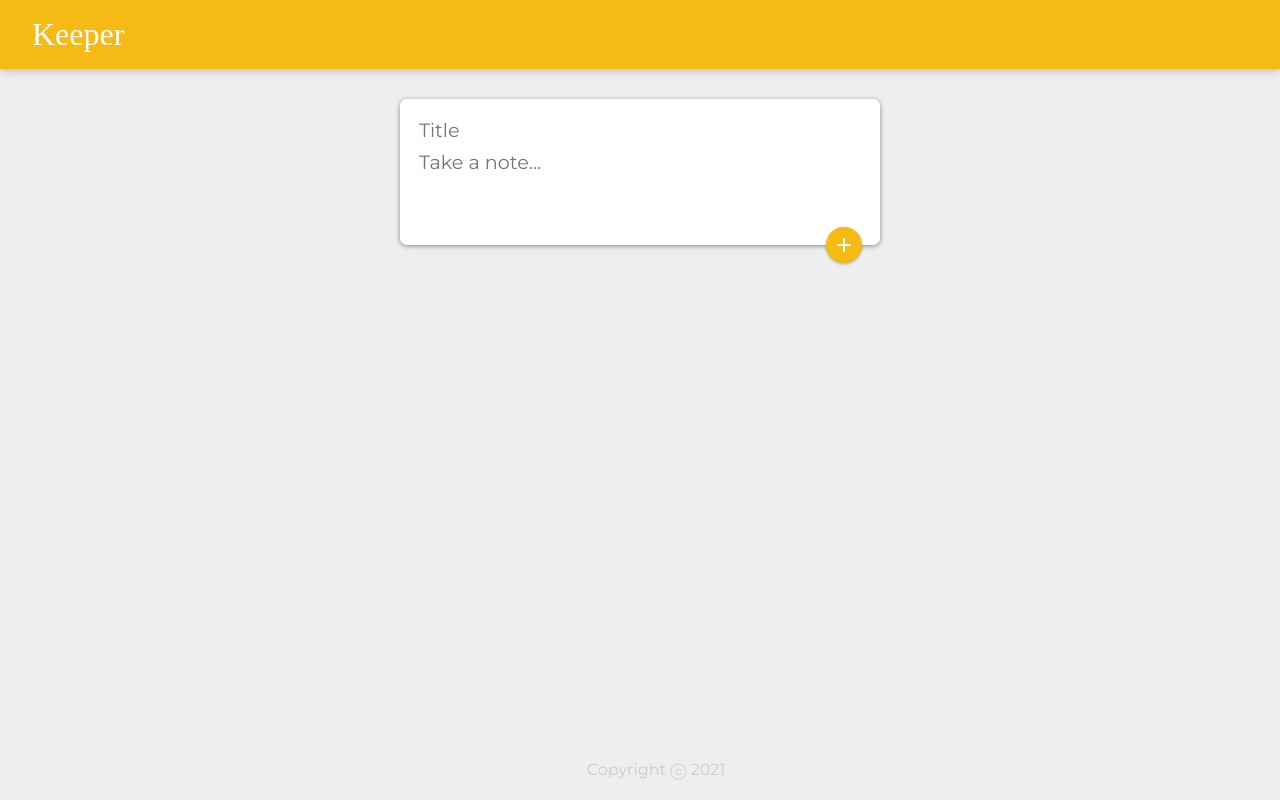
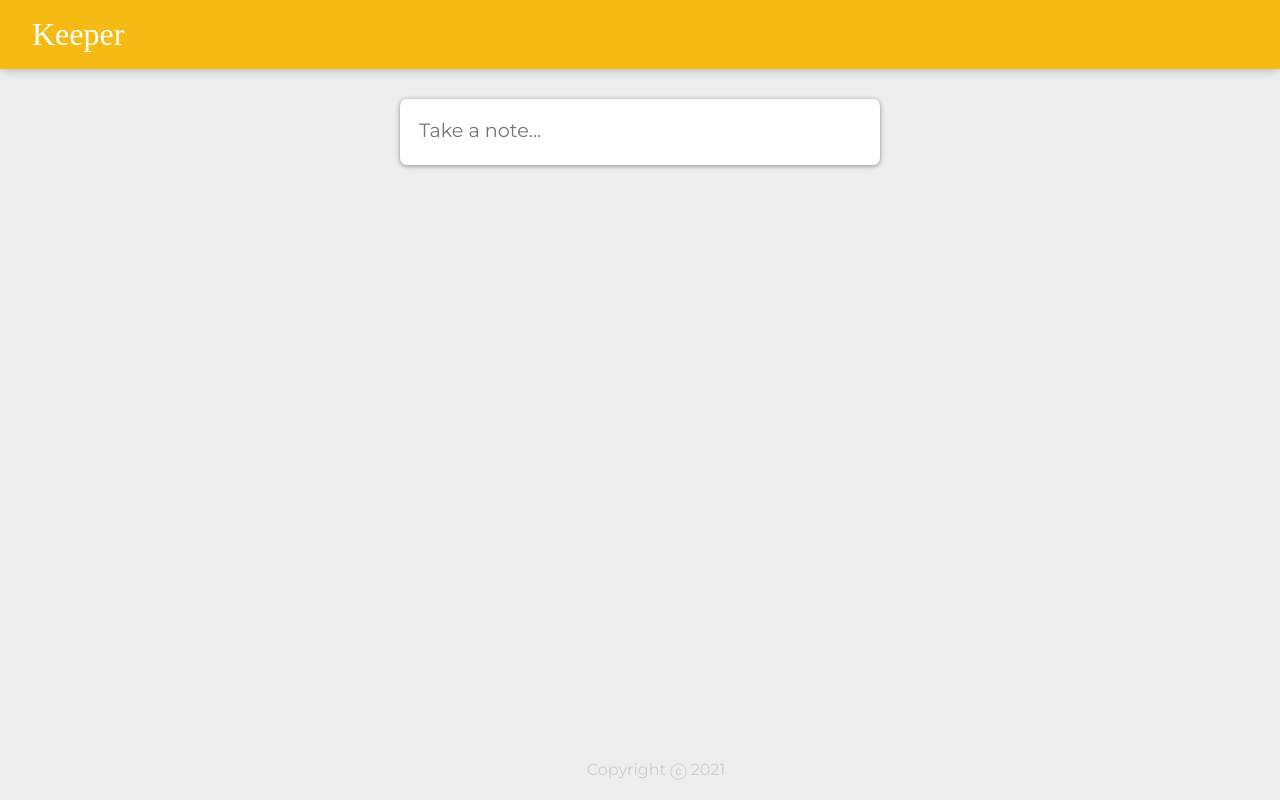
Before and after one commit to saikeerthi555/using-pre-built-react-components, a React (Create React App) app: page / in a window 1280 px wide. Built offline with nearby package versions, Linux system fonts and the light colour scheme; a web font is replaced by a local one.

Commit message:
Conditional Rendering  using isExpanded

```diff
--- a/src/components/CreateArea.jsx
+++ b/src/components/CreateArea.jsx
@@ -4,6 +4,8 @@
 import Zoom from "@material-ui/core/Zoom";
 
 function CreateArea(props) {
+  const [isExpanded, setExpanded] = useState(false);
+
   const [note, setNote] = useState({
     title: "",
     content: ""
@@ -29,23 +31,29 @@
     event.preventDefault();
   }
 
+  function expand() {
+    setExpanded(true);
+  }
   return (
     <div>
       <form className="create-note">
+        {isExpanded && (
           <input
             name="title"
             onChange={handleChange}
             value={note.title}
             placeholder="Title"
           />
+        )}
         <textarea
           name="content"
+          onClick={expand}
           onChange={handleChange}
           value={note.content}
           placeholder="Take a note..."
-          rows="3"
+          rows={isExpanded ? 3 : 1}
         />
-        <Zoom in={true}>
+        <Zoom in={isExpanded}>
           <Fab onClick={submitNote}>
             <AddIcon />
           </Fab>
```
Lines whose indentation alone changed are shown as unchanged.
